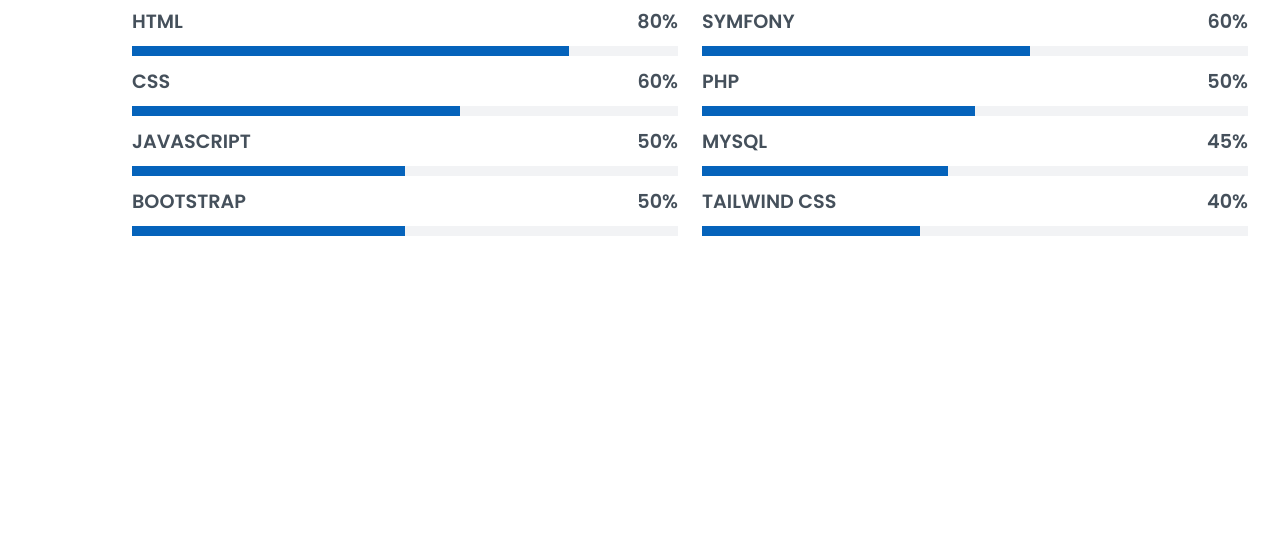
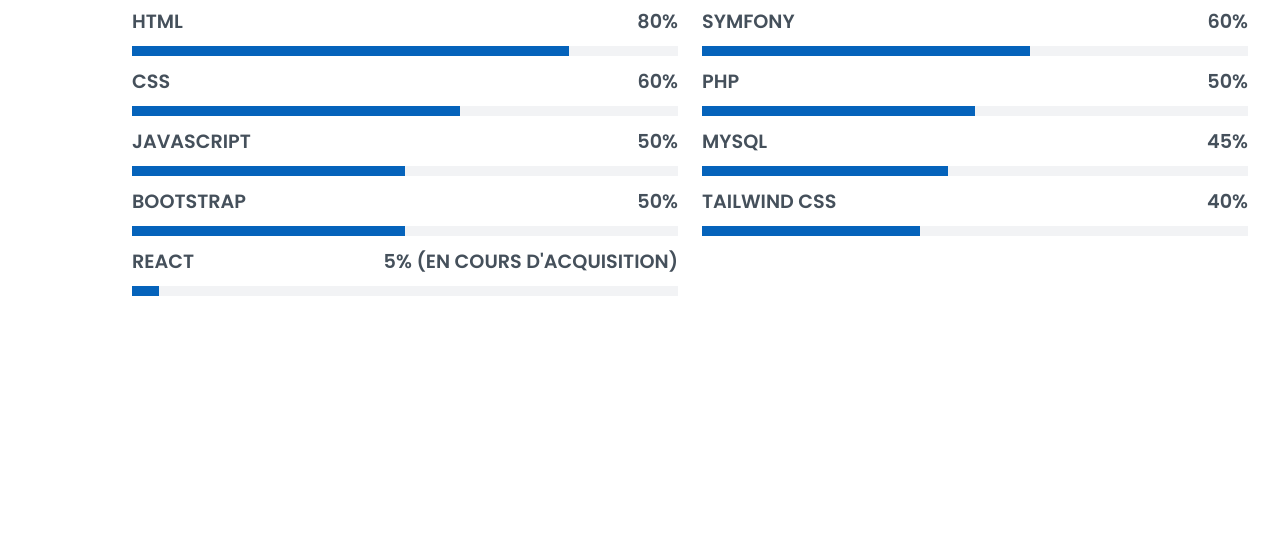
Before and after one commit to GuillaumeReb/portfolio, a PHP site: page / in a window 1280 px wide. Shown: the part 1974-2512 px from the top of the page. Run offline with PHP 8.4, Linux system fonts and the light colour scheme; some libraries are stand-ins or nearby versions.

Commit message:
Ajout skill React

```diff
--- a/index.php
+++ b/index.php
@@ -324,6 +324,16 @@
                 </div>
               </div>
             </div>
+
+            <div class="progress">
+              <span class="skill">React <i class="val">5% (En cours d'acquisition)</i></span>
+              <div class="progress-bar-wrap">
+                <div class="progress-bar" role="progressbar" aria-valuenow="5" aria-valuemin="0" aria-valuemax="100">
+                </div>
+              </div>
+            </div>
+
+
           </div>
 
           <div class="col-lg-6">
@@ -359,6 +369,10 @@
                 </div>
               </div>
             </div>
+
+
+
+
           </div>
         </div>
       </div>
```
